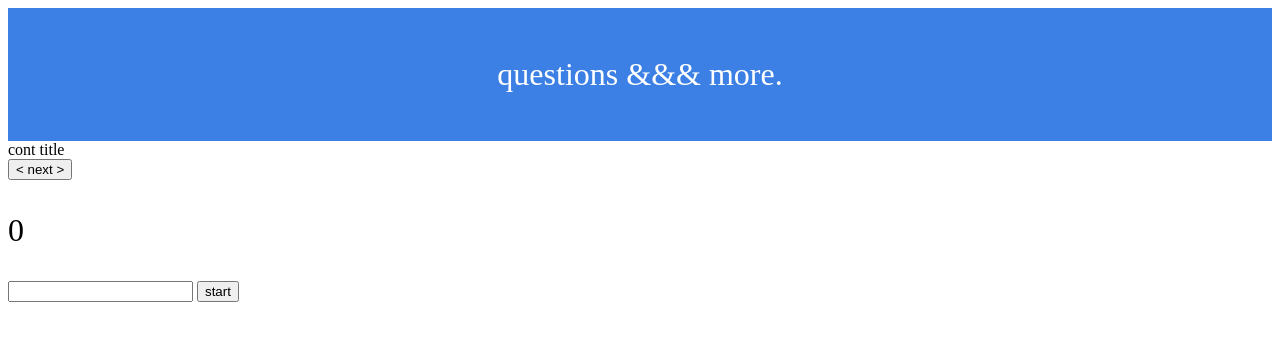
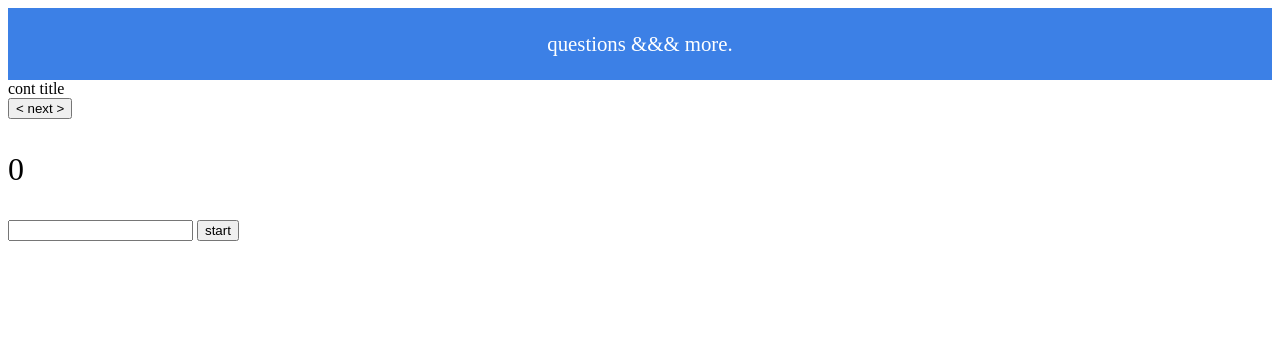
Before and after one commit to chezydan/jsquest, a plain HTML site: page quest.html in a window 1280 px wide. Drawn offline with nearby package versions, Linux system fonts and the light colour scheme.

Commit message:
modificaton header size

```diff
--- a/quest.css
+++ b/quest.css
@@ -39,9 +39,12 @@ p{ font-size: 2em; }
 
 /* Style the header */
 .header {
-  padding: 16px;
+  padding: 3px;
   text-align: center;
   background: #3c80e6;
   color: white;
 
 }
+.header p{
+  font-size: 1.3em;
+}
```
